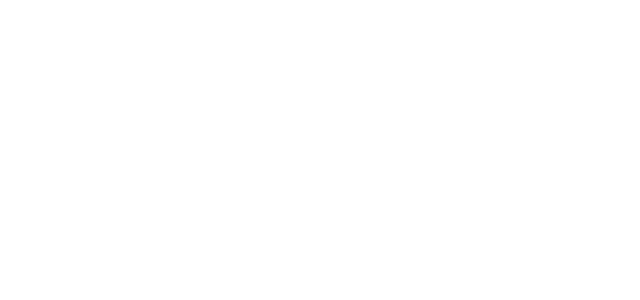
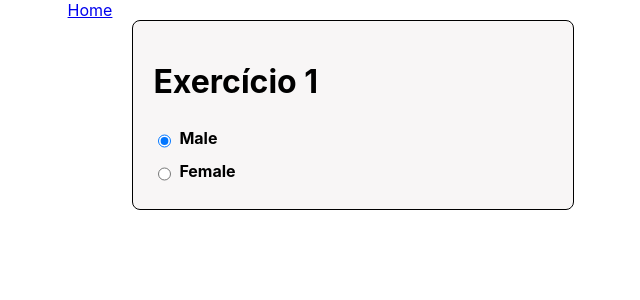
Before and after one commit to Mlpm2004/Semana11, a React (Create React App) app: page /Exercicio4 in a window 1280 px wide. Before the commit this address had no page. Shown: the top 300 px of the page, without its empty margins (309-949 px from the left). Built offline with nearby package versions, Linux system fonts and the light colour scheme.

Commit message:
Exercicio4

```diff
--- a/src/App.js
+++ b/src/App.js
@@ -3,6 +3,7 @@
 import Exercicio1 from './pages/Exercicio1';
 import Exercicio2 from './pages/Exercicio2';
 import Exercicio3 from './pages/Exercicio3';
+import Exercicio4 from './pages/Exercicio4';
 import Home from './pages/Home';
 import { Routes,Route } from 'react-router-dom';
 function App() {
@@ -12,6 +13,7 @@
           <Route path="/Exercicio1" element={<Exercicio1/>}/>
           <Route path="/Exercicio2" element={<Exercicio2/>}/>
           <Route path="/Exercicio3" element={<Exercicio3/>}/>
+          <Route path="/Exercicio4" element={<Exercicio4/>}/>
       </Routes>
   );
 }
--- /dev/null
+++ b/src/components/forms/radio/index.js
@@ -0,0 +1,11 @@
+import React from "react";
+import {Externo,Radioformat,RadioDescription} from './style'
+function Radio({label, ...otherProps}){
+    return (
+        <Externo>
+            <Radioformat {...otherProps}/>
+            <RadioDescription>{label}</RadioDescription>
+        </Externo>
+    );
+}
+export default Radio;
--- /dev/null
+++ b/src/components/forms/radio/style.js
@@ -0,0 +1,18 @@
+import styled from "styled-components";
+
+export const Externo= styled.div`
+    display: flex;
+    flex-direction: row;
+`;
+
+export const Radioformat=styled.input`
+    height: 30px;
+    padding: 5px 10px;
+
+`;
+
+export const RadioDescription=styled.label`
+    font-size:16px;
+    font-weight: bold;
+    padding: 5px;
+`;
--- /dev/null
+++ b/src/pages/Exercicio4/index.js
@@ -0,0 +1,35 @@
+import React from 'react';
+import { useState } from 'react';
+import Radio from '../../components/forms/radio'
+import {ContainerBox,Container} from '../../components/style'
+import { Link } from 'react-router-dom';
+import { Children } from 'react/cjs/react.production.min';
+function Exercicio1() {
+  const [ckmale,setckmale]=useState('');
+  const [ckfemale,setckfemale]=useState('');
+  return (
+
+   <Container>
+        <Link to="/" >Home</Link>
+        <ContainerBox>
+            <h1>Exercício 1</h1>
+            <Radio
+                label="Male"
+                type="radio"
+                name="testeradio"
+                checked
+                value={ckmale}
+                onChange={(event)=>{setckmale(event.target.value)}}
+            />
+           <Radio
+                label="Female"
+                type="radio"
+                name="testeradio"
+                value={ckfemale}
+                onChange={(event)=>{setckfemale(event.target.value)}}
+            />
+        </ContainerBox>
+    </Container>  );
+}
+
+export default Exercicio1;
--- a/src/pages/Home/index.js
+++ b/src/pages/Home/index.js
@@ -1,7 +1,7 @@
 import React from "react";
 import { Link } from 'react-router-dom';
 function Home(){
-    const paginas=['Exercicio1','Exercicio2','Exercicio3']
+    const paginas=['Exercicio1','Exercicio2','Exercicio3','Exercicio4']
     return(
         paginas.map((pagina)=> <li><Link to={pagina} >{pagina}</Link></li>)
     );
```
